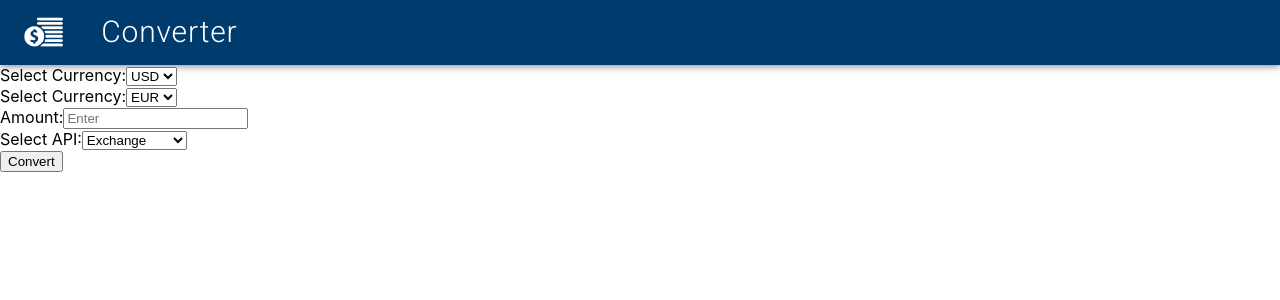
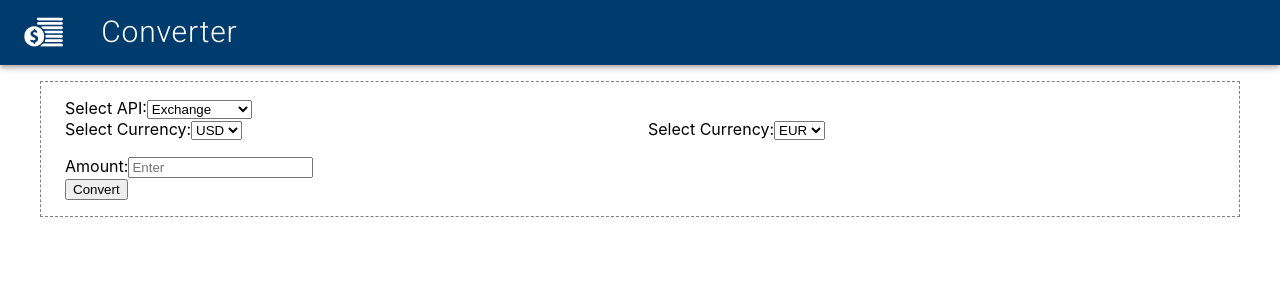
Before and after one commit to SinnerSS/Crapi, a React (Create React App) app in the folder frontend/: page / in a window 1280 px wide. Shown: the top 300 px of the page. Built offline with nearby package versions, Linux system fonts and the light colour scheme.

Commit message:
improvement: use mui layout for page styling Signed-off-by: SinnerSS <ntnbusinf@gmail.com>
Signed-off-by: SinnerSS <ntnbusinf@gmail.com>

```diff
--- a/frontend/src/pages/CurrencyConverterPage.js
+++ b/frontend/src/pages/CurrencyConverterPage.js
@@ -1,5 +1,6 @@
 import React, { useState } from 'react';
 import axios from 'axios';
+import { Box, Container, Grid } from '@mui/material';
 import CurrencySelector from '../components/CurrencySelector';
 import NumberInput from '../components/NumberInput';
 import APISelector from '../components/APISelector';
@@ -51,30 +52,40 @@ function CurrencyConverterPage() {
     }
   }
   return (
-    <div>
+    <Box sx={{ flexGrow: 1 }}>
       <NavBar />
+      <Container sx={{ border: '1px dashed grey', p: 2, mt: 2 }}>
+        <APISelector
+          apis={apis}
+          selectedApi={selectedAPI}
+          onChange={handleAPIChange}
+        />
+        <Grid container spacing={2}>
+          <Grid item xs={6}>
             <CurrencySelector
               currencies={currencies}
               selectedCurrency={fromCurrency}
               onChange={handleFromCurrencyChange}
             />
+          </Grid>
+          <Grid item xs={6}>
             <CurrencySelector
               currencies={currencies}
               selectedCurrency={toCurrency}
               onChange={handleToCurrencyChange}
             />
+          </Grid>
+          <Grid item xs={12}>
             <NumberInput
               value={amount}
               onChange={handleAmountChange}
             />
-      <APISelector
-        apis={apis}
-        selectedApi={selectedAPI}
-        onChange={handleAPIChange}
-      />
+          </Grid>
+        </Grid>
         <button onClick={handleConvert}>Convert</button>
         <div id="update_on_convert"></div>
-    </div>
+      </Container>
+    </Box>
     );
 }
 
```
Lines whose indentation alone changed are shown as unchanged.
